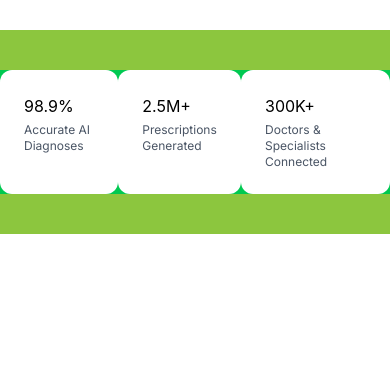
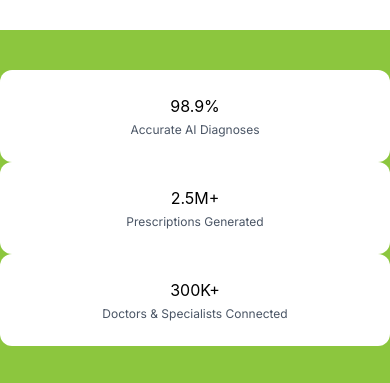
Before and after one commit to SupremeJA/AIDoc-healthcare-web, a React (Vite) app: page / in a window 390 px wide. Shown: the part 5628-6011 px from the top of the page. Before the commit the page ends 5862 px from the top, so only its background shows below. Built offline with nearby package versions, Linux system fonts and the light colour scheme; a web font is replaced by a local one.

Commit message:
update: statslist to flex-col on mobile

```diff
--- a/src/components/StatsList.jsx
+++ b/src/components/StatsList.jsx
@@ -2,9 +2,9 @@
 
 function StatsList() {
   return (
-    <div className="flex flex-row md:flex-row justify-between bg-green-500 w-full max-w-4xl mx-auto ">
+    <div className="flex flex-col md:flex-row justify-between w-full max-w-4xl mx-auto ">
       {Object.entries(data.stats).map(([key, value]) => (
-        <div className="p-6 rounded-xl bg-white">
+        <div className="p-6 rounded-xl bg-white text-center">
           <h3>{key}</h3>
           <p>{value}</p>
         </div>
```
